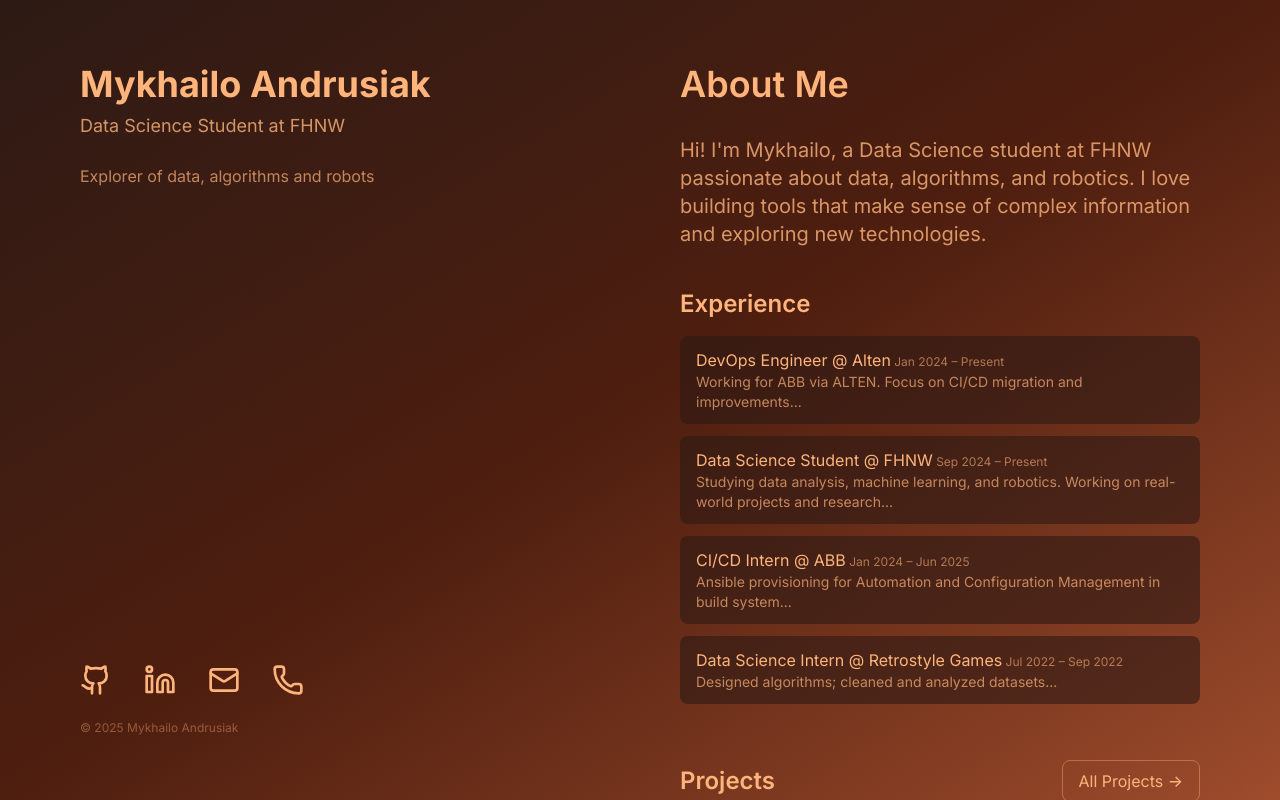
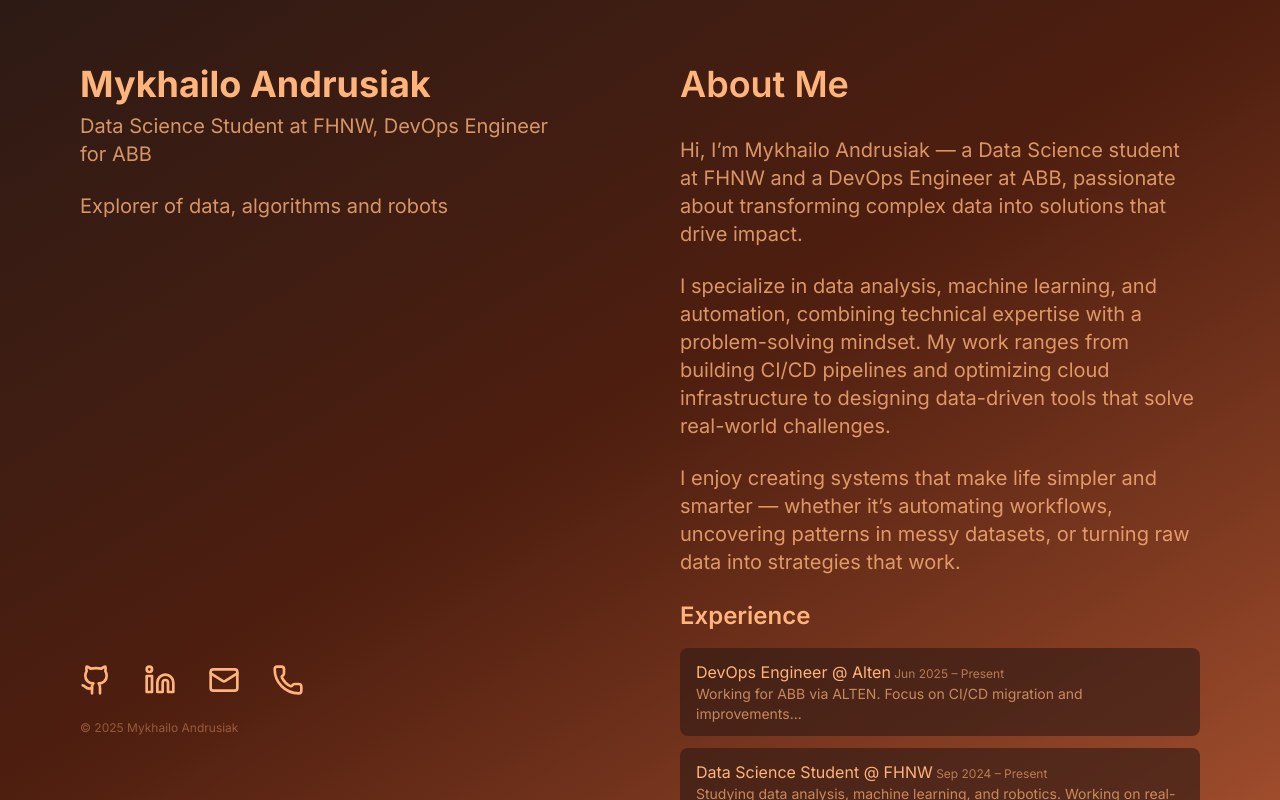
Before and after one commit to mikeandrusyak/Portfolio, a Next.js app: page / in a window 1280 px wide. Built offline with nearby package versions, Linux system fonts and the light colour scheme; a web font is replaced by a local one.

Commit message:
update about me part

```diff
--- a/data/experience.ts
+++ b/data/experience.ts
@@ -2,7 +2,7 @@ export const experience = [
   {
     title: 'DevOps Engineer',
     company: 'Alten',
-    period: 'Jan 2024 – Present',
+    period: 'Jun 2025 – Present',
     description: 'Working for ABB via ALTEN. Focus on CI/CD migration and improvements...',
   },
   {
--- a/pages/index.tsx
+++ b/pages/index.tsx
@@ -11,15 +11,15 @@ export default function Home() {
     <>
       <Head>
         <title>Mykhailo Andrusiak | Portfolio</title>
-        <meta name="description" content="Data Science Student at FHNW | Explorer of data, algorithms and robots" />
+        <meta name="description" content="Data Science Student at FHNW | DevOps Engineer for ABB | Explorer of data, algorithms and robots" />
         {/* Open Graph tags */}
         <meta property="og:title" content="Mykhailo Andrusiak | Portfolio" />
-        <meta property="og:description" content="Data Science Student at FHNW | Explorer of data, algorithms and robots" />
+        <meta property="og:description" content="Data Science Student at FHNW | DevOps Engineer for ABB | Explorer of data, algorithms and robots" />
         <meta property="og:image" content="/favicon.svg" />
         {/* Twitter card tags */}
         <meta name="twitter:card" content="summary_large_image" />
         <meta name="twitter:title" content="Mykhailo Andrusiak | Portfolio" />
-        <meta name="twitter:description" content="Data Science Student at FHNW | Explorer of data, algorithms and robots" />
+        <meta name="twitter:description" content="Data Science Student at FHNW | DevOps Engineer for ABB | Explorer of data, algorithms and robots" />
         <meta name="twitter:image" content="/favicon.svg" />
         <link rel="icon" href="/favicon.svg" />
       </Head>
@@ -35,8 +35,22 @@ export default function Home() {
             >
               Mykhailo Andrusiak
             </motion.h1>
-            <p className="text-sunset-peach/80 text-lg mb-6">Data Science Student at FHNW</p>
-            <p className="text-sunset-peach/70 text-base mb-8">Explorer of data, algorithms and robots</p>
+            <motion.p
+              initial={{ opacity: 0, y: 20 }}
+              animate={{ opacity: 1, y: 0 }}
+              transition={{ delay: 0.2, duration: 0.7 }}
+              className="mb-6 text-lg md:text-xl text-sunset-peach/80 max-w-2xl"
+            >
+              Data Science Student at FHNW, DevOps Engineer for ABB
+            </motion.p>
+            <motion.p
+              initial={{ opacity: 0, y: 20 }}
+              animate={{ opacity: 1, y: 0 }}
+              transition={{ delay: 0.2, duration: 0.7 }}
+              className="mb-6 text-lg md:text-xl text-sunset-peach/80 max-w-2xl"
+            >
+              Explorer of data, algorithms and robots
+            </motion.p>
             {/* Contact icons */}
             <div className="hidden" />
           </div>
@@ -72,9 +86,31 @@ export default function Home() {
             initial={{ opacity: 0, y: 20 }}
             animate={{ opacity: 1, y: 0 }}
             transition={{ delay: 0.2, duration: 0.7 }}
-            className="mb-10 text-lg md:text-xl text-sunset-peach/80 max-w-2xl"
+            className="mb-6 text-lg md:text-xl text-sunset-peach/80 max-w-2xl"
           >
-            Hi! I'm Mykhailo, a Data Science student at FHNW passionate about data, algorithms, and robotics. I love building tools that make sense of complex information and exploring new technologies.
+            Hi, I’m Mykhailo Andrusiak — a Data Science student at FHNW and a DevOps Engineer at ABB,
+            passionate about transforming complex data into solutions that drive impact.
+          </motion.p>
+          <motion.p
+            initial={{ opacity: 0, y: 20 }}
+            animate={{ opacity: 1, y: 0 }}
+            transition={{ delay: 0.3, duration: 0.7 }}
+            className="mb-6 text-lg md:text-xl text-sunset-peach/80 max-w-2xl"
+          >
+            I specialize in data analysis, machine learning, and automation,
+            combining technical expertise with a problem-solving mindset.
+            My work ranges from building CI/CD pipelines and optimizing cloud infrastructure
+            to designing data-driven tools that solve real-world challenges.
+          </motion.p>
+          <motion.p
+            initial={{ opacity: 0, y: 20 }}
+            animate={{ opacity: 1, y: 0 }}
+            transition={{ delay: 0.4, duration: 0.7 }}
+            className="mb-6 text-lg md:text-xl text-sunset-peach/80 max-w-2xl"
+          >
+            I enjoy creating systems that make life simpler and smarter —
+            whether it’s automating workflows, uncovering patterns in messy datasets,
+            or turning raw data into strategies that work.
           </motion.p>
           {/* Experience section (add your experience here) */}
           <motion.div
```
